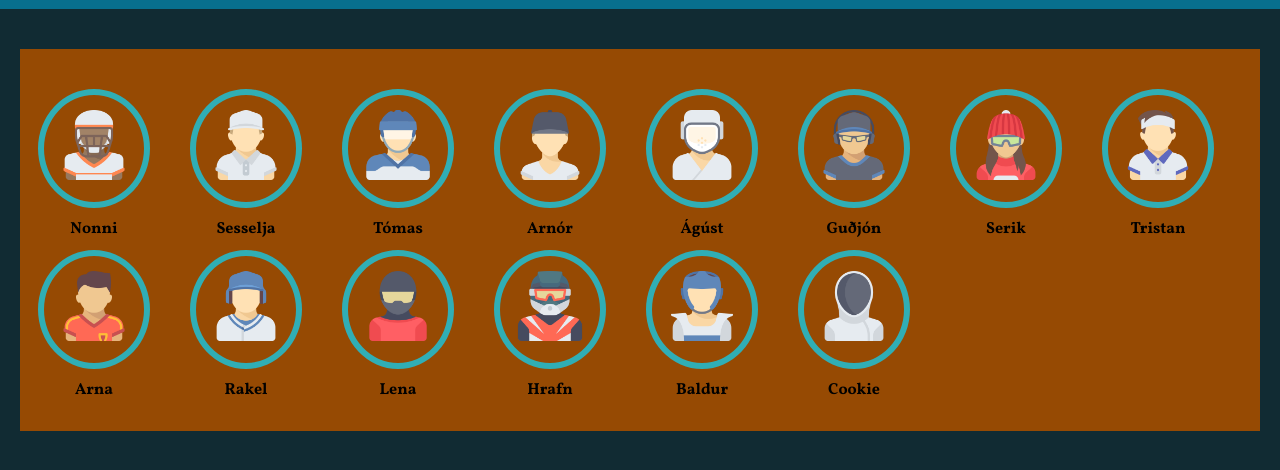
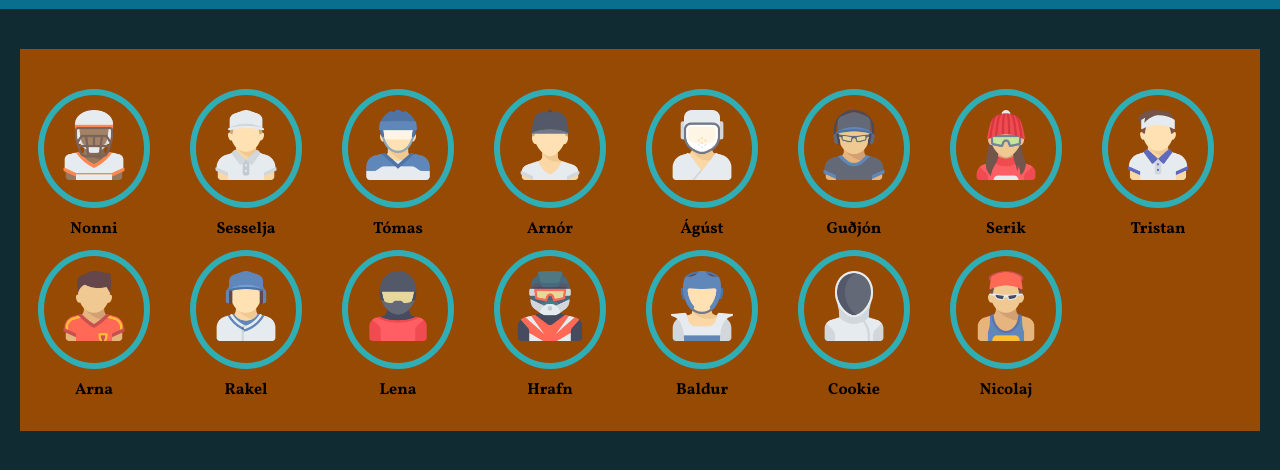
Before and after one commit to nonni1234/WallOfFame, a plain HTML site: page index.html in a window 1280 px wide. Shown: the part 106-576 px from the top of the page. Drawn offline with Linux system fonts and the light colour scheme; a web font is replaced by a local one.

Commit message:
addadi Nicolaj

```diff
--- a/index.html
+++ b/index.html
@@ -69,6 +69,10 @@
             <div class="box"> <img src="images/fencer.png" class="image"> </img></div>
             <p class="name" id="cookie">Cookie</p>
         </div>
+    <div class="container">
+        <div class="box"> <img src="images/rowing.png" class="image"> </img></div>
+        <p class="name" id="nicolaj">Nicolaj</p>
+    </div>
 </div>
 
 </body>
```
Also changed, not shown: images/rowing.png (added).
